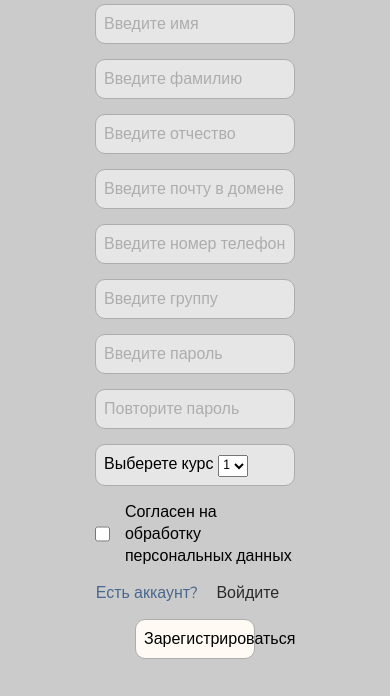
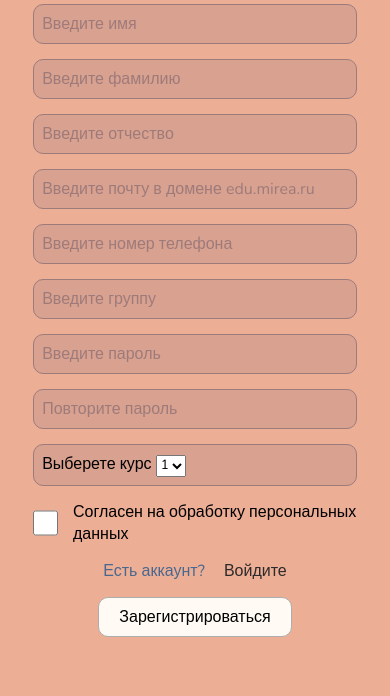
Before and after one commit to lisseenok/RecordBook, a website: page src/register.html in a window 390 px wide. Shown: the part 148-844 px from the top of the page. Drawn offline with nearby package versions, Linux system fonts and the light colour scheme.

Commit message:
адаптив

```diff
--- a/src/css/register.css
+++ b/src/css/register.css
@@ -13,7 +13,7 @@ a {
 }
 
 .body {
-    background: rgba(153, 153, 153, 0.5);
+    background: #edae96;
 }
 
 .registerBlock {
@@ -28,8 +28,9 @@ a {
     margin-top: 100px;
     flex-direction: column;
     align-items: center;
-    width: 26%;
-    min-width: 200px;
+    width: 100%;
+    /*min-width: 200px;*/
+    max-width: 380px;
     /*justify-content: center;*/
     /*position: absolute;*/
     /*top: 50%;*/
@@ -39,20 +40,21 @@ a {
 
 .inputText {
     width: 100%;
-    border: 1px solid #adadad;
+    border: 1px solid #9e7b7b;
     padding: 8px;
     margin-bottom: 15px;
-    background-color: rgb(230, 230, 230);
+    background: rgba(158, 123, 123, 0.26);
     border-radius: 10px;
     font-size: medium;
     outline: none;
+    color: black;
 }
 .inputText:focus{
-    border: 2px solid rgb(98, 95, 73);
+    border: 2px solid #765050;
 }
 
 form input::placeholder {
-    color: #adadad;
+    color: #9e7b7b;
 }
 .courseSelect{
     outline: none;
@@ -92,9 +94,17 @@ form input::placeholder {
 
 .loginLink {
     color: #2c2a2a;
-    margin: 15px;
+    margin-left: 15px;
 }
 
 .loginLink:hover{
     text-decoration: underline;
 }
+
+
+
+@media (max-width: 550px) {
+    .registerForm {
+        width: 83%;
+    }
+}
--- a/src/register.html
+++ b/src/register.html
@@ -44,7 +44,7 @@
                 <label for="accept">Согласен на обработку персональных данных</label>
             </div>
 
-            <span style="color: #4a688d">Есть аккаунт?<a href="home.html" class="loginLink"> Войдите</a></span>
+            <span style="color: #4a688d; text-align: center">Есть аккаунт?<a href="home.html" class="loginLink"> Войдите</a></span>
 
             <a type="submit" href="index.html" class="submitButton">Зарегистрироваться</a>
         </form>
```
Also changed, not shown: src/css/home.css (+27 -19 lines), src/home.html (+1 -1 lines).
